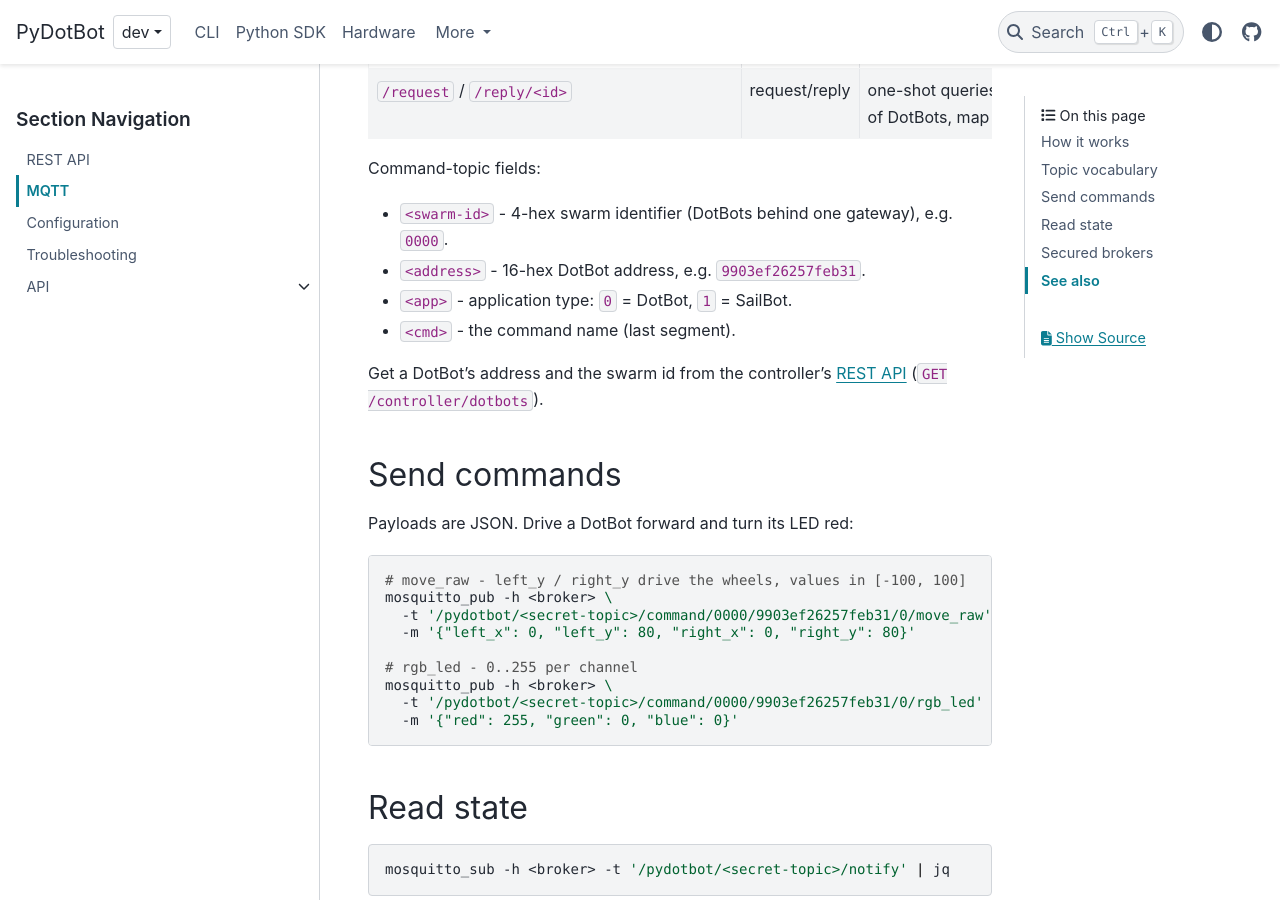
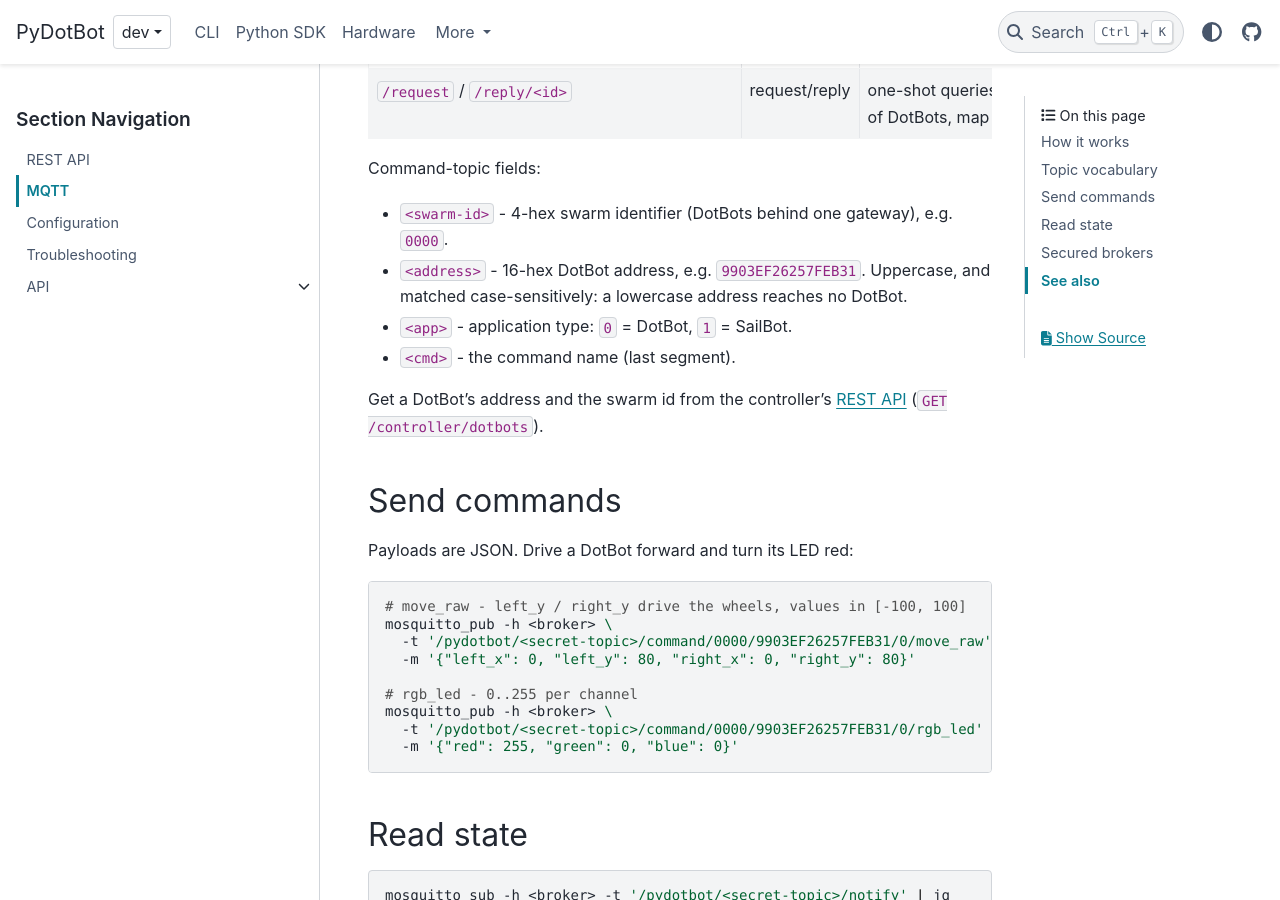
Before and after one commit to DotBots/PyDotBot, a Sphinx documentation site: the page built from doc/reference/mqtt.md, in a window 1280 px wide and 900 px high, scrolled down 1050 px. Built offline with Sphinx 7.4.7 and the PyData theme 0.15.4, drawn with Linux system fonts in a browser that asks for light colours.

Commit message:
doc: uppercase the device addresses in the examples
AI-assisted: Claude Opus 5

````diff
--- a/doc/reference/mqtt.md
+++ b/doc/reference/mqtt.md
@@ -37,7 +37,8 @@ base64 string derived from the current PIN code (see [Secured brokers](#secured-
 Command-topic fields:
 
 - `<swarm-id>` - 4-hex swarm identifier (DotBots behind one gateway), e.g. `0000`.
-- `<address>` - 16-hex DotBot address, e.g. `9903ef26257feb31`.
+- `<address>` - 16-hex DotBot address, e.g. `9903EF26257FEB31`. Uppercase, and
+  matched case-sensitively: a lowercase address reaches no DotBot.
 - `<app>` - application type: `0` = DotBot, `1` = SailBot.
 - `<cmd>` - the command name (last segment).
 
@@ -51,12 +52,12 @@ Payloads are JSON. Drive a DotBot forward and turn its LED red:
 ```bash
 # move_raw - left_y / right_y drive the wheels, values in [-100, 100]
 mosquitto_pub -h <broker> \
-  -t '/pydotbot/<secret-topic>/command/0000/9903ef26257feb31/0/move_raw' \
+  -t '/pydotbot/<secret-topic>/command/0000/9903EF26257FEB31/0/move_raw' \
   -m '{"left_x": 0, "left_y": 80, "right_x": 0, "right_y": 80}'
 
 # rgb_led - 0..255 per channel
 mosquitto_pub -h <broker> \
-  -t '/pydotbot/<secret-topic>/command/0000/9903ef26257feb31/0/rgb_led' \
+  -t '/pydotbot/<secret-topic>/command/0000/9903EF26257FEB31/0/rgb_led' \
   -m '{"red": 255, "green": 0, "blue": 0}'
 ```
 
````
Also changed, not shown: CHANGELOG.md (+10 -0 lines), doc/cli/run.md (+1 -1 lines), doc/reference/rest.md (+2 -2 lines).
